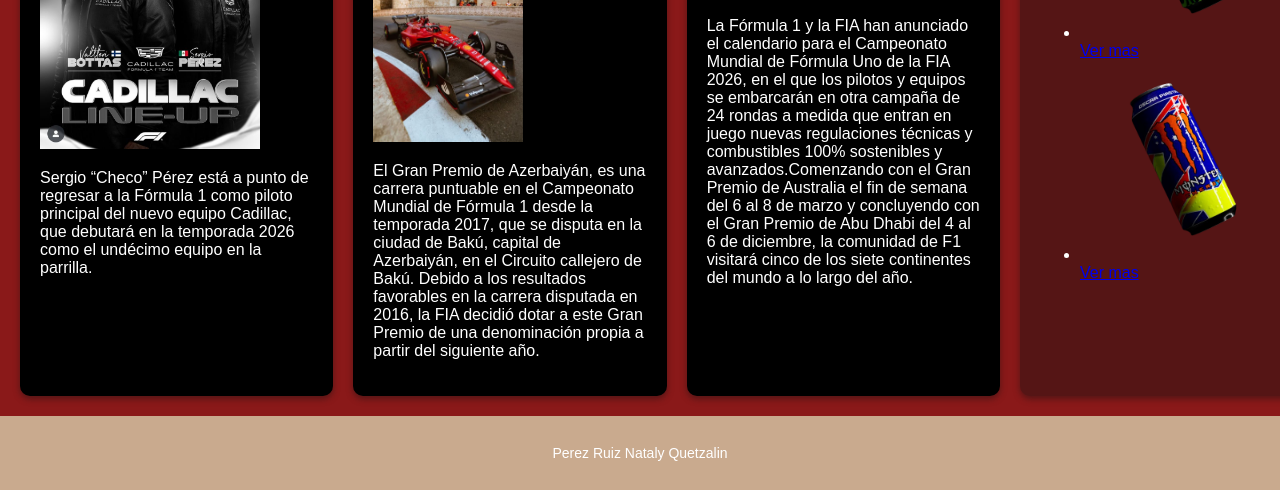
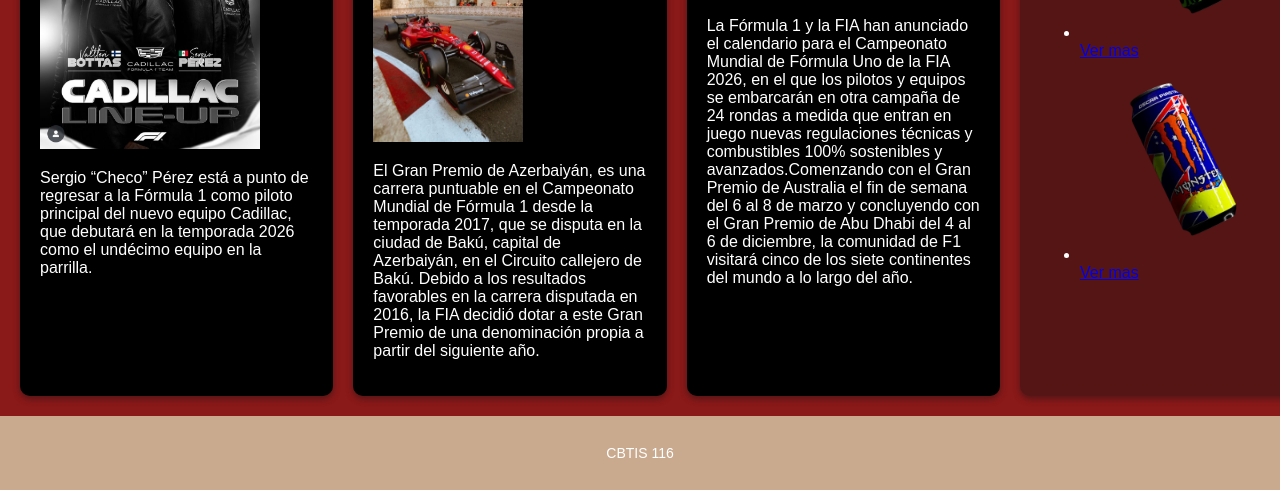
Before and after one commit to fridasoledadignotrodriguez/f1paginaweb.github.io, a plain HTML site: page index.html in a window 1280 px wide. Shown: the part 437-927 px from the top of the page. Drawn offline with Linux system fonts and the light colour scheme.

Commit message:
Update index.html

```diff
--- a/index.html
+++ b/index.html
@@ -59,7 +59,7 @@
         </div>
 
         <footer class="pie">
-        <p> Perez Ruiz Nataly Quetzalin  </p>
+        <p> CBTIS 116  </p>
     </footer>
 
     </BODY>
```
